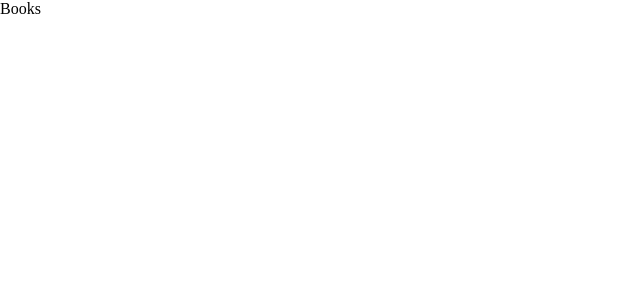
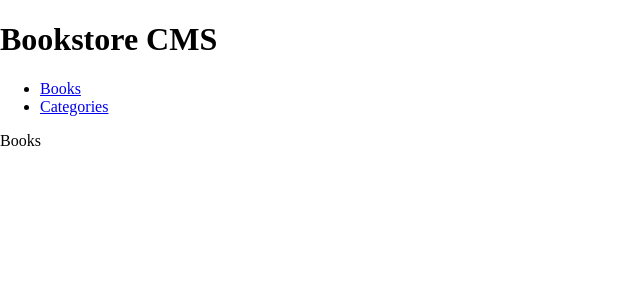
Before and after one commit to jaflih/bookstore, a React (Create React App) app: page / in a window 1280 px wide. Shown: the top 300 px of the page, without its empty margins (0-640 px from the left). Built offline with nearby package versions, Linux system fonts and the light colour scheme.

Commit message:
Add navbar with links in the app

```diff
--- a/src/App.js
+++ b/src/App.js
@@ -1,12 +1,16 @@
 import { Routes, Route } from 'react-router-dom';
 import Books from './components/Books';
 import Categories from './components/Categories';
+import Header from './components/Header';
 
 export default function App() {
   return (
-    <Routes>
-      <Route path="/" element={<Books />} />
-      <Route path="/categories" element={<Categories />} />
-    </Routes>
+    <div>
+      <Header />
+      <Routes>
+        <Route path="/" element={<Books />} />
+        <Route path="/categories" element={<Categories />} />
+      </Routes>
+    </div>
   );
 }
--- a/src/components/Header.js
+++ b/src/components/Header.js
@@ -1,10 +1,11 @@
 import React from 'react';
+import Navbar from './Navbar';
 
 export default function Header() {
   return (
     <header className="header">
       <h1>Bookstore CMS</h1>
-      <nav />
+      <Navbar />
     </header>
   );
 }
```
